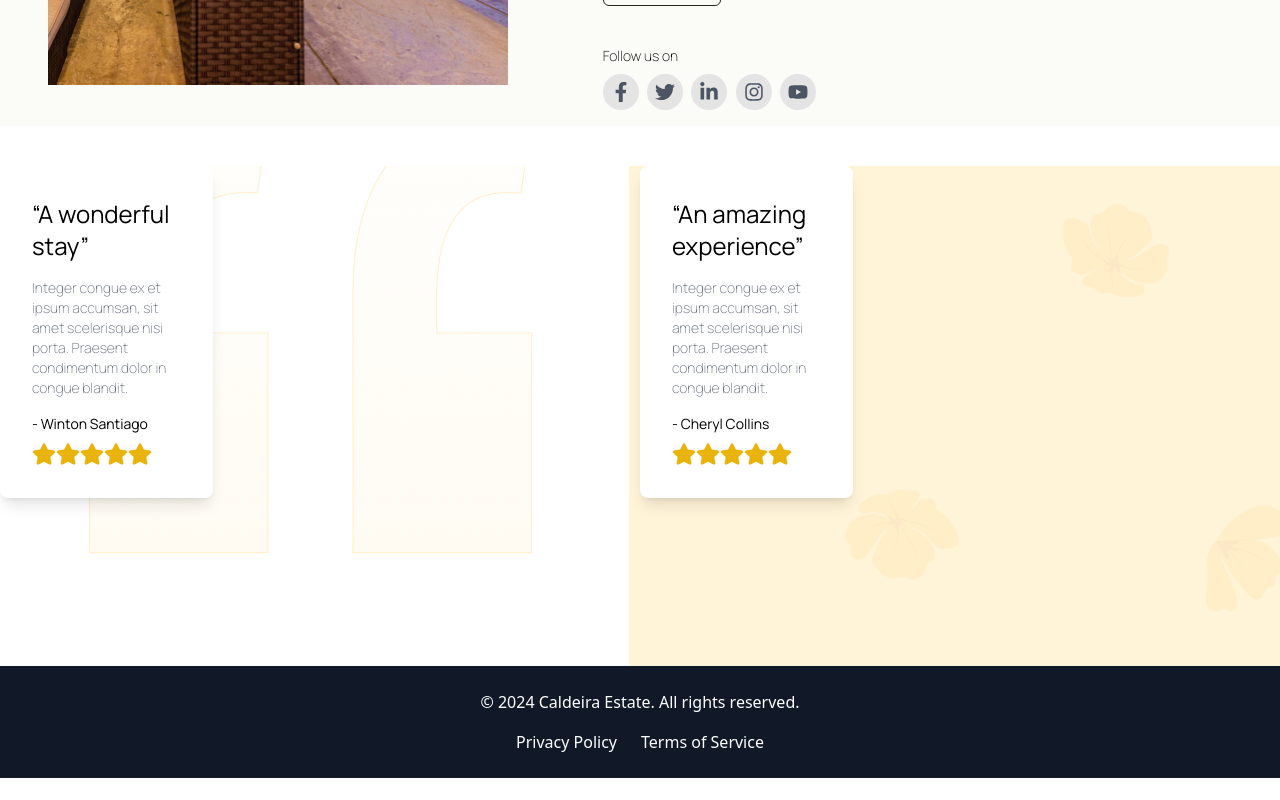
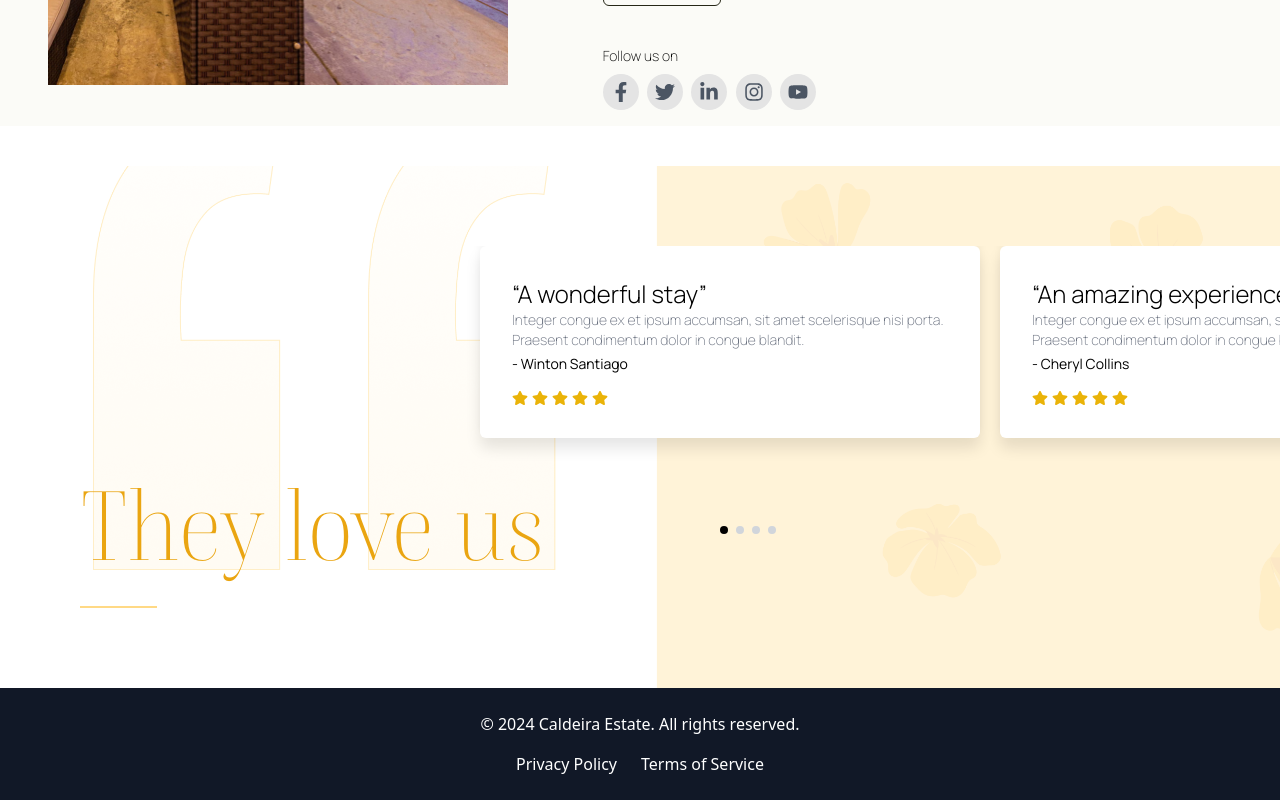
Before and after one commit to mihireshjoshi/Caldeira-Estate, a Next.js app in the folder caldeira_web/: page / in a window 1280 px wide. Shown: the part 4547-5347 px from the top of the page. Before the commit the page ends 5325 px from the top, so only its background shows below. Built offline with nearby package versions, Linux system fonts and the light colour scheme.

Commit message:
First Page Done

```diff
--- a/caldeira_web/src/app/globals.css
+++ b/caldeira_web/src/app/globals.css
@@ -10,7 +10,7 @@
 }
 
 .out {
-  background-color: rgb(255, 222, 181);
+  background-color: "#F2F6FF";
 }
 
 .container {
@@ -114,3 +114,16 @@
   min-height: 500px;
   background-size: cover;
 }
+
+.testimonial-box {
+  box-shadow: 0px 10px 15px rgba(0, 0, 0, 0.1), 0px -5px 10px rgba(0, 0, 0, 0.05); /* Adds shadows on all sides */
+}
+
+.scrollbar-hide::-webkit-scrollbar {
+  display: none;
+}
+
+.scrollbar-hide {
+  -ms-overflow-style: none;
+  scrollbar-width: none;
+}
--- a/caldeira_web/src/components/Testimonial.tsx
+++ b/caldeira_web/src/components/Testimonial.tsx
@@ -1,38 +1,108 @@
 "use client";
 
 import { FaStar } from "react-icons/fa";
+import { useState, useRef, useEffect } from "react";
 
 export default function Testimonials() {
+  const [activeIndex, setActiveIndex] = useState(0);
+  const reviewContainerRef = useRef<HTMLDivElement | null>(null);
+  const [header, setHeader] = useState<string>("They love us");
   const reviews = [
     {
-          "name": "Winton Santiago",
-          "review": "A wonderful stay",
-          "description": "Integer congue ex et ipsum accumsan, sit amet scelerisque nisi porta. Praesent condimentum dolor in congue blandit.",
-          "rating": 5
+      name: "Winton Santiago",
+      review: "A wonderful stay",
+      description:
+        "Integer congue ex et ipsum accumsan, sit amet scelerisque nisi porta. Praesent condimentum dolor in congue blandit.",
+      rating: 5,
     },
     {
-          "name": "Cheryl Collins",
-          "review": "An amazing experience",
-          "description": "Integer congue ex et ipsum accumsan, sit amet scelerisque nisi porta. Praesent condimentum dolor in congue blandit.",
-          "rating": 5
-        }
+      name: "Cheryl Collins",
+      review: "An amazing experience",
+      description:
+        "Integer congue ex et ipsum accumsan, sit amet scelerisque nisi porta. Praesent condimentum dolor in congue blandit.",
+      rating: 5,
+    },
+    {
+      name: "Cheryl Collins",
+      review: "An amazing experience",
+      description:
+        "Integer congue ex et ipsum accumsan, sit amet scelerisque nisi porta. Praesent condimentum dolor in congue blandit.",
+      rating: 5,
+    },
+    {
+      name: "Cheryl Collins",
+      review: "An amazing experience",
+      description:
+        "Integer congue ex et ipsum accumsan, sit amet scelerisque nisi porta. Praesent condimentum dolor in congue blandit.",
+      rating: 5,
+    },
   ];
 
+  const handleScroll = () => {
+    const container = reviewContainerRef.current;
+    if (container) {
+      const totalScrollWidth = container.scrollWidth - container.clientWidth;
+      const scrollPercentage = container.scrollLeft / totalScrollWidth;
+      const newActiveIndex = Math.round(
+        scrollPercentage * (reviews.length - 1)
+      );
+      setActiveIndex(newActiveIndex);
+    }
+  };
+
+  // Attach the scroll event listener
+  useEffect(() => {
+    const container = reviewContainerRef.current;
+    if (container) {
+      // Add a null check before attaching the event listener
+      container.addEventListener("scroll", handleScroll);
+    }
+
+    return () => {
+      if (container) {
+        // Add a null check before removing the event listener
+        container.removeEventListener("scroll", handleScroll);
+      }
+    };
+  }, []);
+
   return (
-        <section className="testimonials" style={{backgroundImage: "url('/images/Testimonials_bg.png')"}}>
-            {/* <div className="container mx-auto relative z-10">
-                <h2 className="text-6xl text-[#F9A826] font-bold text-left lg:text-right mb-10">They love us</h2>
-
-                <div className="flex justify-end items-end mb-10">
+    <section
+      className="testimonials flex flex-col justify-around py-20"
+      style={{ backgroundImage: "url('/images/Testimonials_bg.png')" }}
+    >
+      <div
+        ref={reviewContainerRef}
+        className=" flex flex-row overflow-x-scroll scrollbar-hide gap-5 px-10 pb-10 lg:px-[480px]"
+      >
         {reviews.map((review, index) => (
-                        <div className="flex-1" key={index}>
-                            <div className="bg-white shadow-lg p-8 rounded-lg mb-4 w-1/2">
-                                <p className="text-2xl mb-4">“{review.review}”</p>
-                                <p className="text-sm text-gray-500 font-extralight w-full">{review.description}</p>
-                                <p className="font-normal mt-4 text-sm">- {review.name}</p>
-                                <div className="flex mt-2">
+          <div className="" key={index}>
+            <div className="bg-white  p-8 rounded-md testimonial-box mx-auto lg:w-[500px] md:w-[460px] w-[320px]">
+              <p
+                className="lg:text-2xl md:text-xl text-lg font-light "
+                style={{ fontFamily: "'Manrope', sans-serif" }}
+              >
+                “{review.review}”
+              </p>
+              <p
+                className="text-sm text-gray-500 font-extralight w-full"
+                style={{ fontFamily: "'Manrope', sans-serif" }}
+              >
+                {review.description}
+              </p>
+              <p
+                className="font-normal mt-1 lg:text-sm text-xs"
+                style={{ fontFamily: "'Manrope', sans-serif" }}
+              >
+                - {review.name}
+              </p>
+              <div className="flex mt-4 gap-1">
                 {Array.from({ length: review.rating }).map((_, starIndex) => (
-                                        <FaStar key={starIndex} className="text-yellow-500" size={24} /> // Display star icon
+                  <FaStar
+                    key={starIndex}
+                    className="text-yellow-500"
+                    size={16}
+                  /> // Display star icon
                 ))}
               </div>
             </div>
@@ -40,29 +110,26 @@ export default function Testimonials() {
         ))}
       </div>
 
-
-                <div className="flex justify-center mt-6">
-                    <div className="w-3 h-3 bg-gray-500 rounded-full mx-1"></div>
-                    <div className="w-3 h-3 bg-gray-300 rounded-full mx-1"></div>
-                    <div className="w-3 h-3 bg-gray-300 rounded-full mx-1"></div>
+      <div className="flex flex-row mx-20 gap-44 items-start">
+        <div className="flex flex-col gap-8">
+          <p
+            className="lg:text-8xl md:text-6xl sm:text-5xl text-4xl text-[#EAA511]"
+            style={{ fontFamily: "'Boska', serif" }}
+          >
+            {header}
+          </p>
+          <hr className="border-t-2 border-[#FFD985] w-2/12" />
         </div>
-            </div> */}
-
-            <div className=" flex flex-row">
-                {reviews.map((review, index) => (
-                    <div className="" key={index}>
-                        <div className="bg-white shadow-lg p-8 rounded-lg mb-4 w-1/3">
-                            <p className="text-2xl font-normal mb-4" style={{ fontFamily: "'Manrope', sans-serif" }}>“{review.review}”</p>
-                            <p className="text-sm text-gray-500 font-extralight w-full" style={{ fontFamily: "'Manrope', sans-serif" }}>{review.description}</p>
-                            <p className="font-normal mt-4 text-sm" style={{ fontFamily: "'Manrope', sans-serif" }}>- {review.name}</p>
-                            <div className="flex mt-2">
-                                {Array.from({ length: review.rating }).map((_, starIndex) => (
-                                    <FaStar key={starIndex} className="text-yellow-500" size={24} /> // Display star icon
+        <div className="hidden sm:flex justify-center items-center gap-2 mt-12">
+          {reviews.map((_, index) => (
+            <div
+              key={index}
+              className={`w-2 h-2 rounded-full ${
+                index === activeIndex ? "bg-black" : "bg-gray-300"
+              }`}
+            />
           ))}
         </div>
-                        </div>
-                    </div>
-                ))}
       </div>
     </section>
   );
```
Lines whose indentation alone changed are shown as unchanged.
